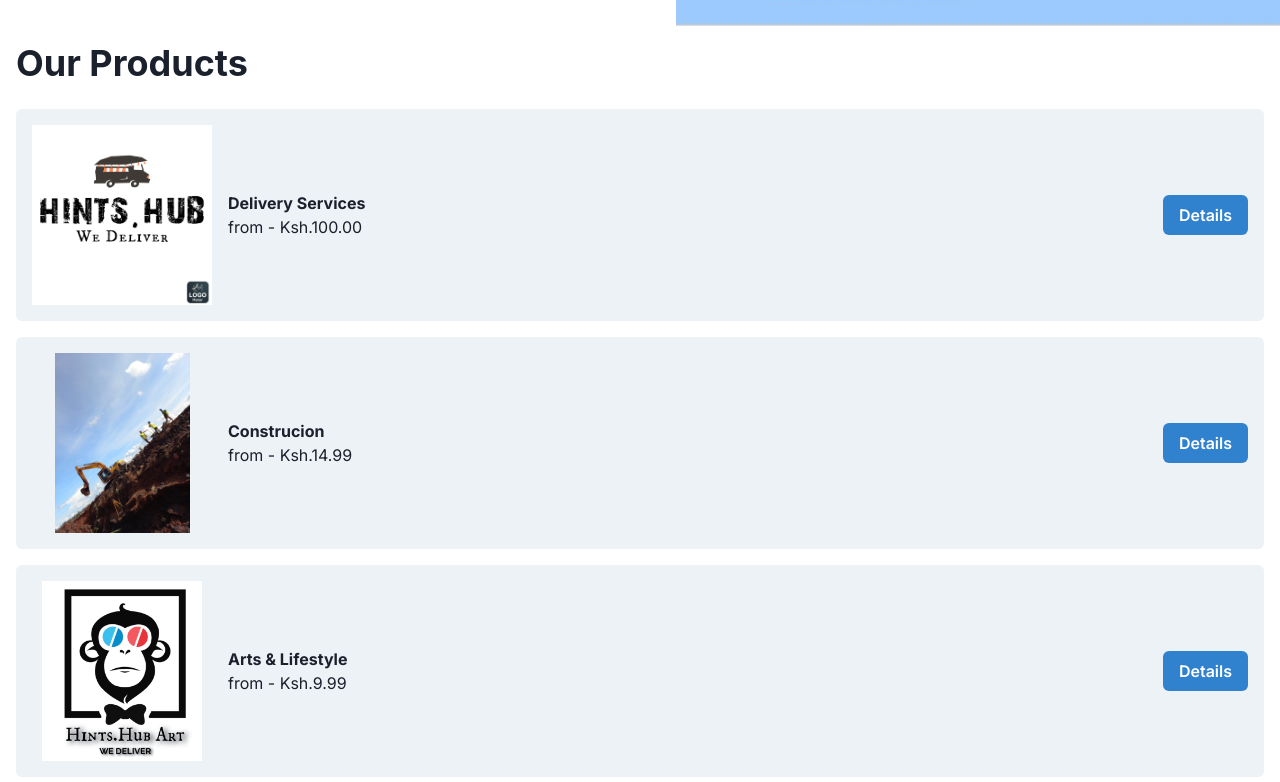
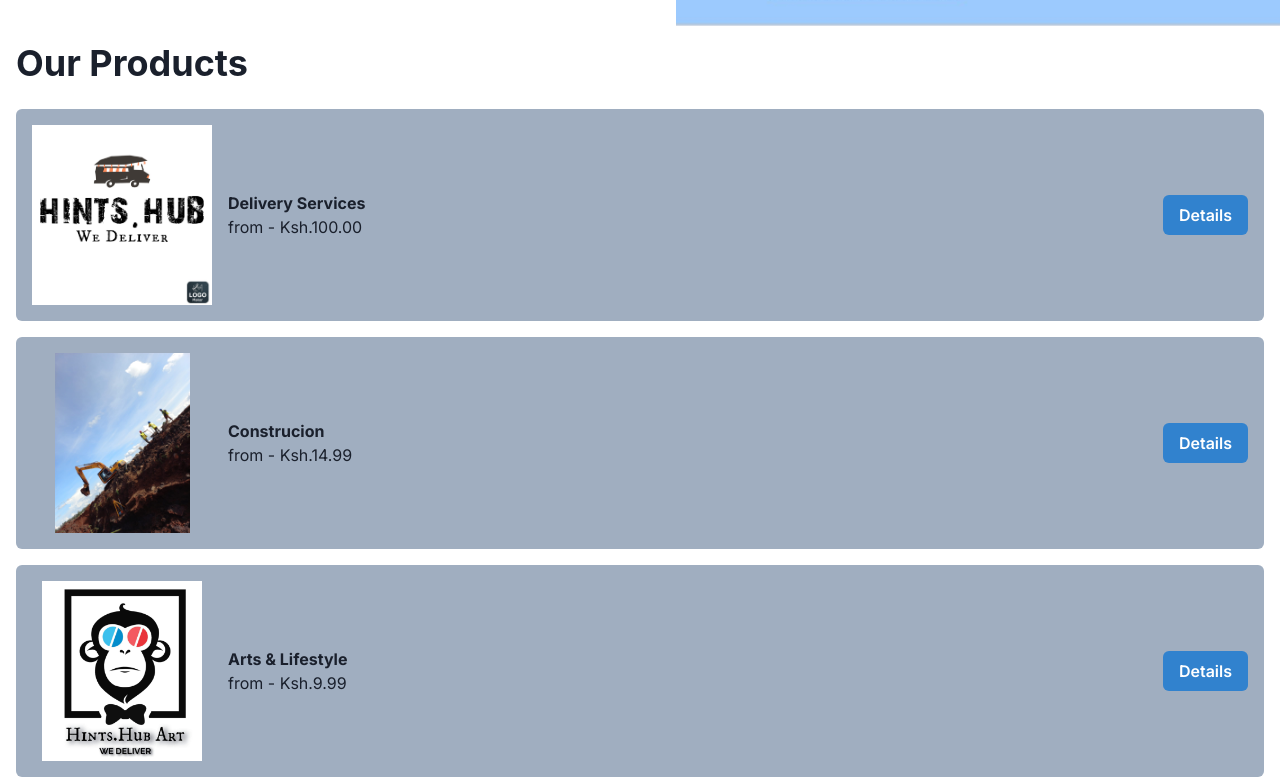
Before and after one commit to Harmaton/hintshubco, a Next.js app in the folder client/: page / in a window 1280 px wide. Shown: the part 838-1620 px from the top of the page. Built offline with nearby package versions, Linux system fonts and the light colour scheme.

Commit message:
deploy fix

```diff
--- a/client/package.json
+++ b/client/package.json
@@ -28,5 +28,8 @@
     "react-slick": "^0.29.0",
     "tailwindcss": "3.3.2",
     "typescript": "5.0.4"
+  },
+  "devDependencies": {
+    "@types/react-slick": "^0.23.10"
   }
 }
--- a/client/src/app/aboutus.tsx/index.tsx
+++ b/client/src/app/aboutus.tsx/index.tsx
@@ -1,3 +1,4 @@
+/* eslint-disable react/no-unescaped-entities */
 "use client"
 
 import { Box, Heading, Text } from "@chakra-ui/react";
--- a/client/src/components/Carousel.tsx
+++ b/client/src/components/Carousel.tsx
@@ -115,7 +115,7 @@ export default function Carousel() {
         <BiRightArrowAlt size="40px" />
       </IconButton>
       {/* Slider */}
-      <Slider {...settings} ref={(slider) => setSlider(slider)}>
+      <Slider {...settings} ref={(slider: any) => setSlider(slider)}>
         {cards.map((card, index) => (
           <Box
             key={index}
--- a/client/src/components/Contact.tsx
+++ b/client/src/components/Contact.tsx
@@ -123,6 +123,7 @@ import {
                           <InputGroup borderColor="#E0E1E7">
                             <InputLeftElement
                               pointerEvents="none"
+                              // eslint-disable-next-line react/no-children-prop
                               children={<BsPerson color="gray.800" />}
                             />
                             <Input type="text" size="md" />
@@ -133,6 +134,7 @@ import {
                           <InputGroup borderColor="#E0E1E7">
                             <InputLeftElement
                               pointerEvents="none"
+                              // eslint-disable-next-line react/no-children-prop
                               children={<MdOutlineEmail color="gray.800" />}
                             />
                             <Input type="text" size="md" />
--- a/client/src/components/FAQAccordion.tsx
+++ b/client/src/components/FAQAccordion.tsx
@@ -1,3 +1,4 @@
+/* eslint-disable react/no-unescaped-entities */
 "use client"
 
 import { Accordion,Heading , AccordionItem,Box, AccordionButton, AccordionPanel, AccordionIcon } from "@chakra-ui/react"
@@ -9,7 +10,9 @@ function FAQAccordion() {
       as={'h2'}
       fontSize={{ base: 'xl', sm: '2xl' }}
       textAlign={'center'}
+      // eslint-disable-next-line react/no-unescaped-entities
       mb={5}>
+
       FAQ's
     </Heading>
     <Accordion allowMultiple rounded="md">
--- a/client/src/components/ProductList.tsx
+++ b/client/src/components/ProductList.tsx
@@ -43,13 +43,12 @@ import {
           {products.map((product) => (
             <Flex
               key={product.id}
-              bg={useColorModeValue('gray.100', 'gray.700')}
+              bg={'gray.400'}
               p={4}
               borderRadius="md"
               alignItems="center"
               cursor="pointer"
               transition="all 0.2s"
-              _hover={{ bg: useColorModeValue('gray.200', 'gray.600') }}
               onClick={() => console.log(`Product ${product.id} clicked!`)}
               >
               <Image src={product.image} alt={product.name} boxSize="180px" objectFit="contain" mr={4} />
```
Also changed, not shown: 1 other file (tests, documents, lock files or other folders).
